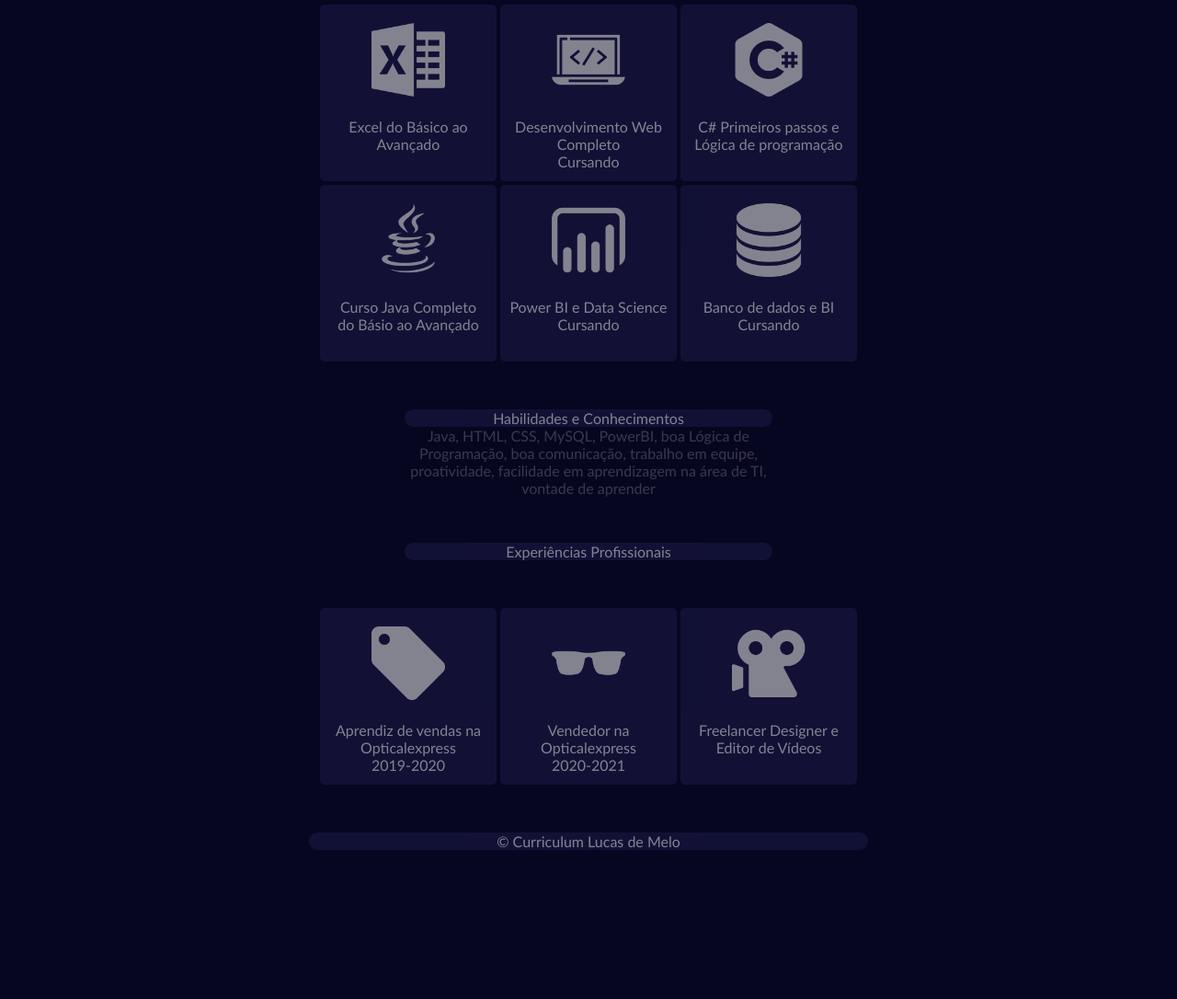
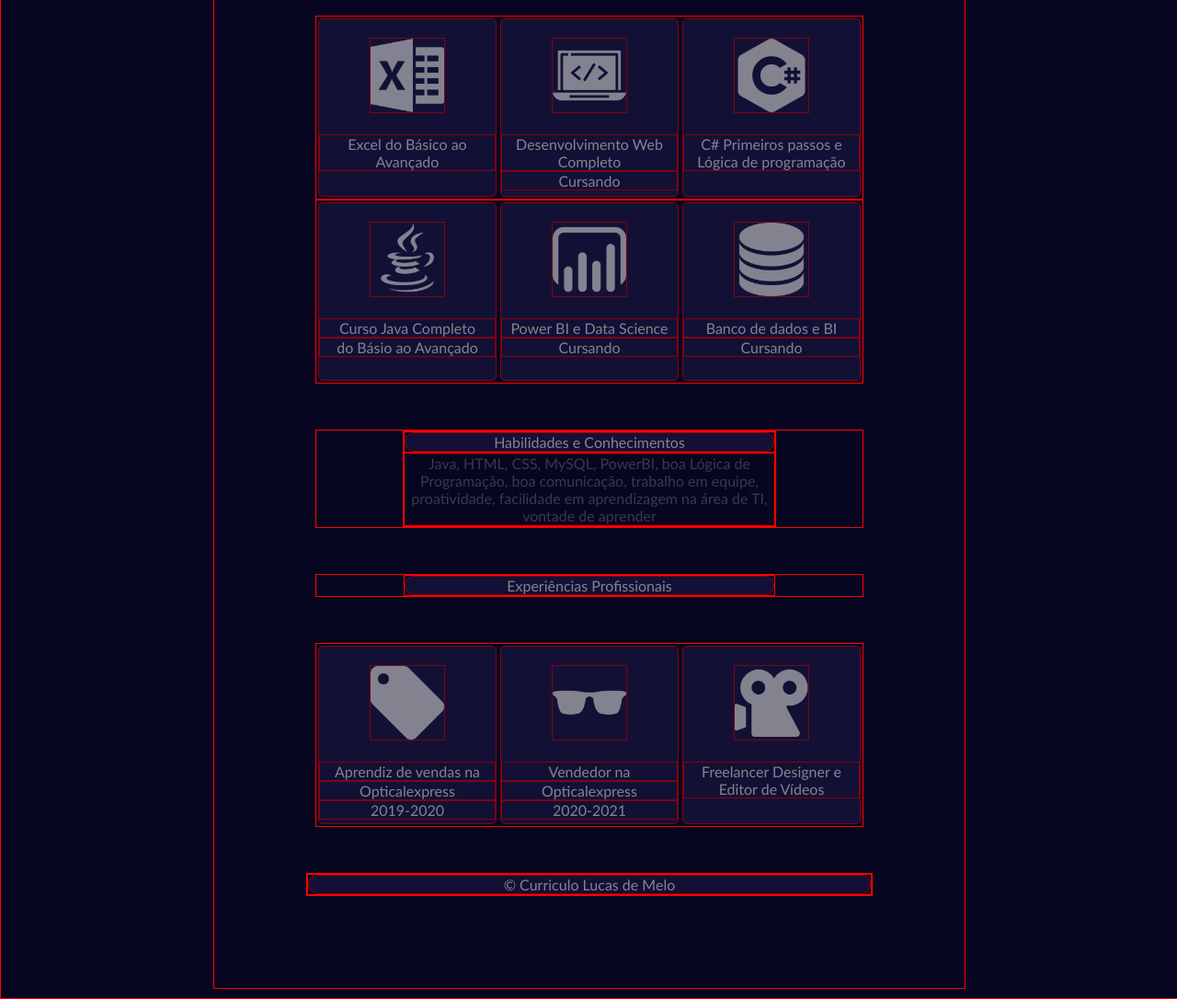
Before and after one commit to lucasmelovs/Curriculo, a plain HTML site: page index.html in a window 1280 px wide. Shown: the part 493-1579 px from the top of the page at 92% size. Before the commit the page ends 1527 px from the top, so only its background shows below. Drawn offline with Linux system fonts and the light colour scheme.

Commit message:
Mudança em escrita curriculo

```diff
--- a/index.html
+++ b/index.html
@@ -105,7 +105,7 @@
 			</div>
 			<div id="container-rodape">
 				<div id="rodape">
-					<p>&copy; Curriculum Lucas de Melo</p>
+					<p>&copy; Curriculo Lucas de Melo</p>
 				</div>
 			</div>
 
--- a/style.css
+++ b/style.css
@@ -3,9 +3,9 @@
 	padding: 0;
 }
 
-/*div, p, img{
+div, p, img{
 	border: 1px solid red;
-}*/
+}
 
 body{
 	font-size: 1em;
```
